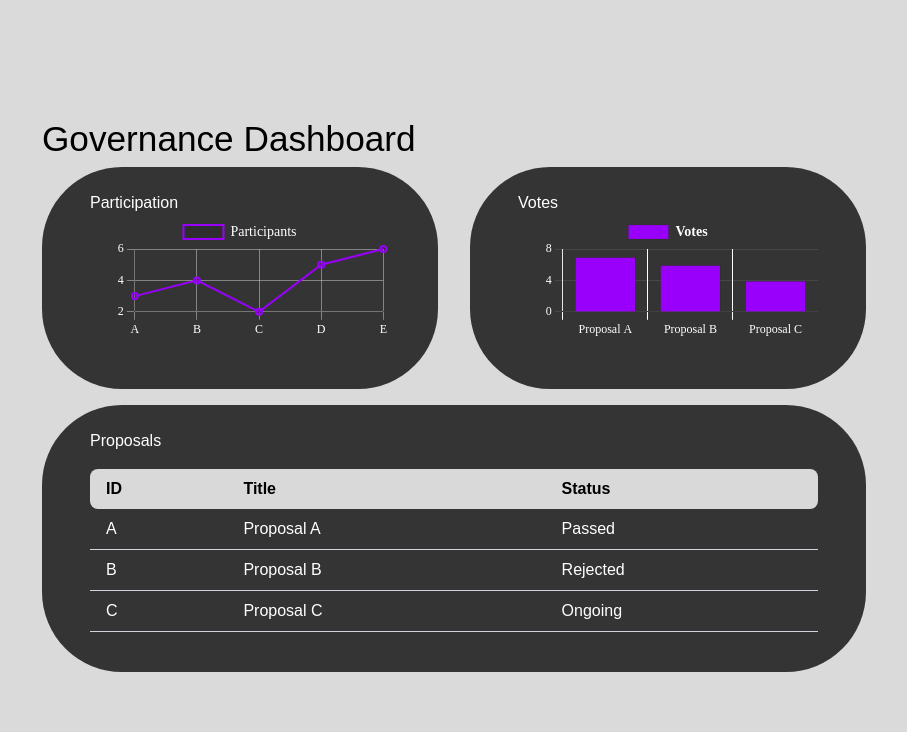
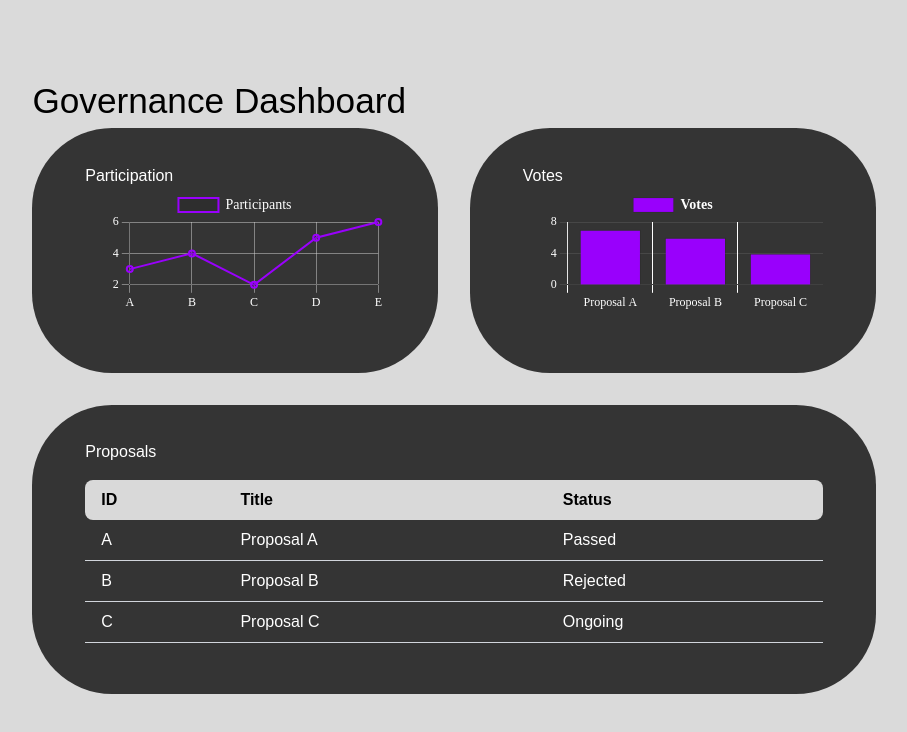
Before and after one commit to hyphacoop/governance-experiment, a Svelte app in the folder dashboard/: page / in a window 1280 px wide. Shown: the top 732 px of the page, without its empty margins (186-1093 px from the left). Built offline with nearby package versions, Linux system fonts and the light colour scheme; a web font is replaced by a local one.

Commit message:
Refactor component styles for increased padding and margin

```diff
--- a/dashboard/src/app.css
+++ b/dashboard/src/app.css
@@ -83,8 +83,8 @@ div.component {
   color: white;
   background-color: #343434;
   border-radius: 5rem;
-  padding: 1.5rem 3rem;
-  margin-bottom: 1rem;
+  padding: 2.2rem 3.3rem;
+  margin-bottom: 2rem;
 }
 
 @media (max-width: 640px) {
```
